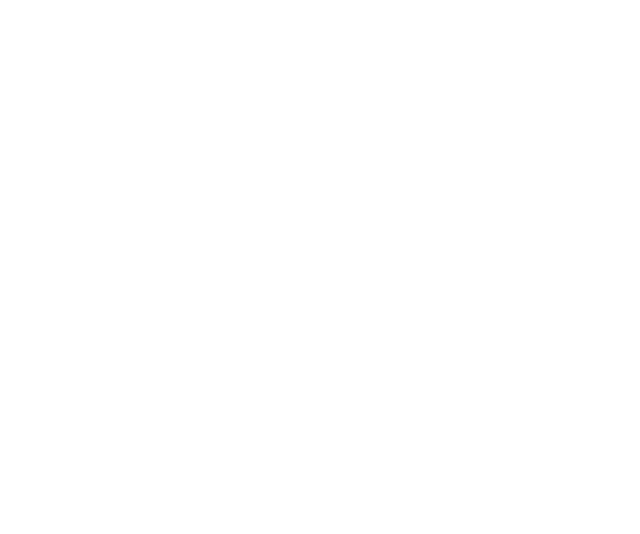
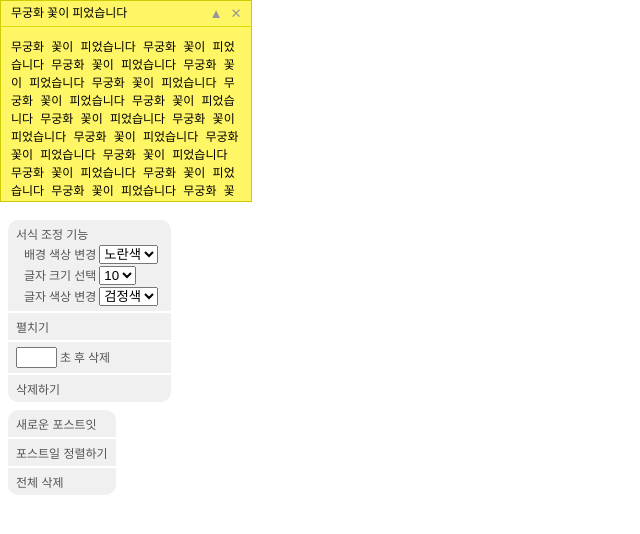
Before and after one commit to okchangwon/postit, a website built with webpack: page public/index.html in a window 1280 px wide. Shown: the whole page, without its empty margins (0-640 px from the left). Built offline with nearby package versions, Linux system fonts and the light colour scheme.

Commit message:
보드/포스트잇/컨텍스트메뉴 마크업 작성

```diff
--- /dev/null
+++ b/public/css/postit.css
@@ -0,0 +1,141 @@
+.postit-board {
+    position: fixed;
+    left: 0px;
+    right: 0px;
+    top: 0px;
+    bottom: 0px;
+}
+
+.postit {
+    position: absolute;
+    width:250px;
+    height:200px;
+    border: 1px solid #cc0;
+    background-color: #fff666;
+    font-size: 12px;
+}
+
+.postit.fold {
+    height:auto;
+}
+
+.postit-header {
+    height:25px;
+    line-height:25px;
+    padding: 0 5px 0 10px;
+    box-sizing: border-box;
+}
+
+.postit-body {
+    position: absolute;
+    left: 0px;
+    right: 0px;
+    top: 25px;
+    bottom: 0px;
+    border-top: 1px solid #dd0;
+    font-size:0;
+}
+
+.postit.fold .postit-body {
+    display: none;
+}
+
+.postit-body textarea {
+    width: 100%;
+    height: 100%;
+    box-sizing: border-box;
+    margin: 0px;
+    padding: 10px;
+    border: 0px;
+    background-color: transparent;
+    font-size: 12px;
+    color:#000;
+    outline: none;
+    resize: none;
+}
+
+.postit-btns {
+    float: right;
+    margin-top:2px;
+}
+.postit-btns::after {
+    content: "";
+    display: block;
+    clear: both;
+}
+
+.postit-btn {
+    display: inline-block;
+    float: left;
+    border: 0;
+    width: 20px;
+    height: 20px;
+    padding: 0;
+    margin: 0;
+    background: transparent;
+    outline: none;
+    cursor: pointer;
+    color: #999;
+}
+
+.postit-btn:hover {
+    color: #000;
+}
+
+.postit-toggle-btn::after {
+    content: "▲";
+}
+
+.postit.fold .postit-toggle-btn::after {
+    content: "▼";
+}
+
+.postit-remove-btn {
+
+}
+
+.postit-contextmenu {
+    position: fixed;
+    padding: 0px;
+    overflow: hidden;
+    box-sizing: border-box;
+    background-color: #f0f0f0;
+    border-radius: 10px;
+}
+
+.postit-contextmenu .item {
+    display: block;
+    padding: 5px 8px;
+    margin: 0;
+    width: 100%;
+    box-sizing: border-box;
+    border: 0;
+    border-top: 2px solid #fff;
+    text-align: left;
+    font-size: 12px;
+    color: #555;
+}
+
+.postit-contextmenu .item:first-child {
+    border-top: 0;
+}
+
+.postit-contextmenu .item.btn-type {
+    background-color: transparent;
+    outline: none;
+    cursor: pointer;
+}
+
+.postit-contextmenu .item.btn-type:hover {
+    background-color: #66a5d9;
+    color: #fff;
+}
+
+.postit-contextmenu .sub-item {
+    display: block;
+    margin: 2px 5px 0 8px;
+}
+
+.postit-contextmenu input[type=text] {
+    outline: none;
+}
--- a/public/index.html
+++ b/public/index.html
@@ -3,9 +3,72 @@
 <head>
   <title>Postit</title>
   <meta charset="utf-8">
+  <link rel="stylesheet" type="text/css" href="css/postit.css">
   <script src="js/postit.main.bundle.js"></script>
   <script src="js/postit.vendors.bundle.js"></script>
 </head>
 <body>
+
+  <!-- 보드 -->
+  <div class="postit-board">
+
+    <!-- 포스트잇 -->
+    <!-- 접을 경우 fold 클래스 추가 -->
+    <div class="postit">
+      <div class="postit-header">
+        <span class="postit-title">무궁화 꽃이 피었습니다</span>
+        <span class="postit-btns">
+          <button class="postit-btn postit-toggle-btn"></button>
+          <button class="postit-btn postit-remove-btn">✕</button>
+        </span>
+      </div>
+      <div class="postit-body"><textarea>무궁화 꽃이 피었습니다 무궁화 꽃이 피었습니다 무궁화 꽃이 피었습니다 무궁화 꽃이 피었습니다 무궁화 꽃이 피었습니다 무궁화 꽃이 피었습니다 무궁화 꽃이 피었습니다 무궁화 꽃이 피었습니다 무궁화 꽃이 피었습니다 무궁화 꽃이 피었습니다 무궁화 꽃이 피었습니다 무궁화 꽃이 피었습니다 무궁화 꽃이 피었습니다 무궁화 꽃이 피었습니다 무궁화 꽃이 피었습니다 무궁화 꽃이 피었습니다 무궁화 꽃이 피었습니다 무궁화 꽃이 피었습니다 무궁화 꽃이 피었습니다 무궁화 꽃이 피었습니다 무궁화 꽃이 피었습니다 무궁화 꽃이 피었습니다 무궁화 꽃이 피었습니다 무궁화 꽃이 피었습니다 무궁화 꽃이 피었습니다 무궁화 꽃이 피었습니다 무궁화 꽃이 피었습니다 무궁화 꽃이 피었습니다 무궁화 꽃이 피었습니다 무궁화 꽃이 피었습니다</textarea></div>
+    </div>
+
+  </div>
+
+  <!-- 포스트잇 메뉴 -->
+  <div class="postit-contextmenu" style="top:220px;">
+    <div class="item normal-type">
+      서식 조정 기능
+      <div class="sub-item">
+        배경 색상 변경
+        <select>
+          <option value="#fff666">노란색</option>
+          <option value="#cceeff">하늘색</option>
+        </select>
+      </div>
+      <div class="sub-item">
+        글자 크기 선택
+        <select>
+          <option value="10">10</option>
+          <option value="12">12</option>
+          <option value="14">14</option>
+          <option value="16">16</option>
+          <option value="20">20</option>
+        </select>
+      </div>
+      <div class="sub-item">
+        글자 색상 변경
+        <select>
+          <option value="#000000">검정색</option>
+          <option value="#ff0000">빨간색</option>
+        </select>
+      </div>
+    </div>
+    <button class="item btn-type">펼치기</button>
+    <div class="item normal-type">
+      <input type="text" maxlength="5" size="2"> 초 후 삭제
+    </div>
+    <button class="item btn-type">삭제하기</button>
+  </div>
+
+  <!-- 보드 메뉴 -->
+  <div class="postit-contextmenu" style="top:410px;">
+    <button class="item btn-type">새로운 포스트잇</button>
+    <button class="item btn-type">포스트일 정렬하기</button>
+    <button class="item btn-type">전체 삭제</button>
+  </div>
+
 </body>
 </html>
--- a/src/index.js
+++ b/src/index.js
@@ -1,2 +1,2 @@
-document.write("Develop Postit!");
+console.log("Develop Postit!");
 console.log($);
```
